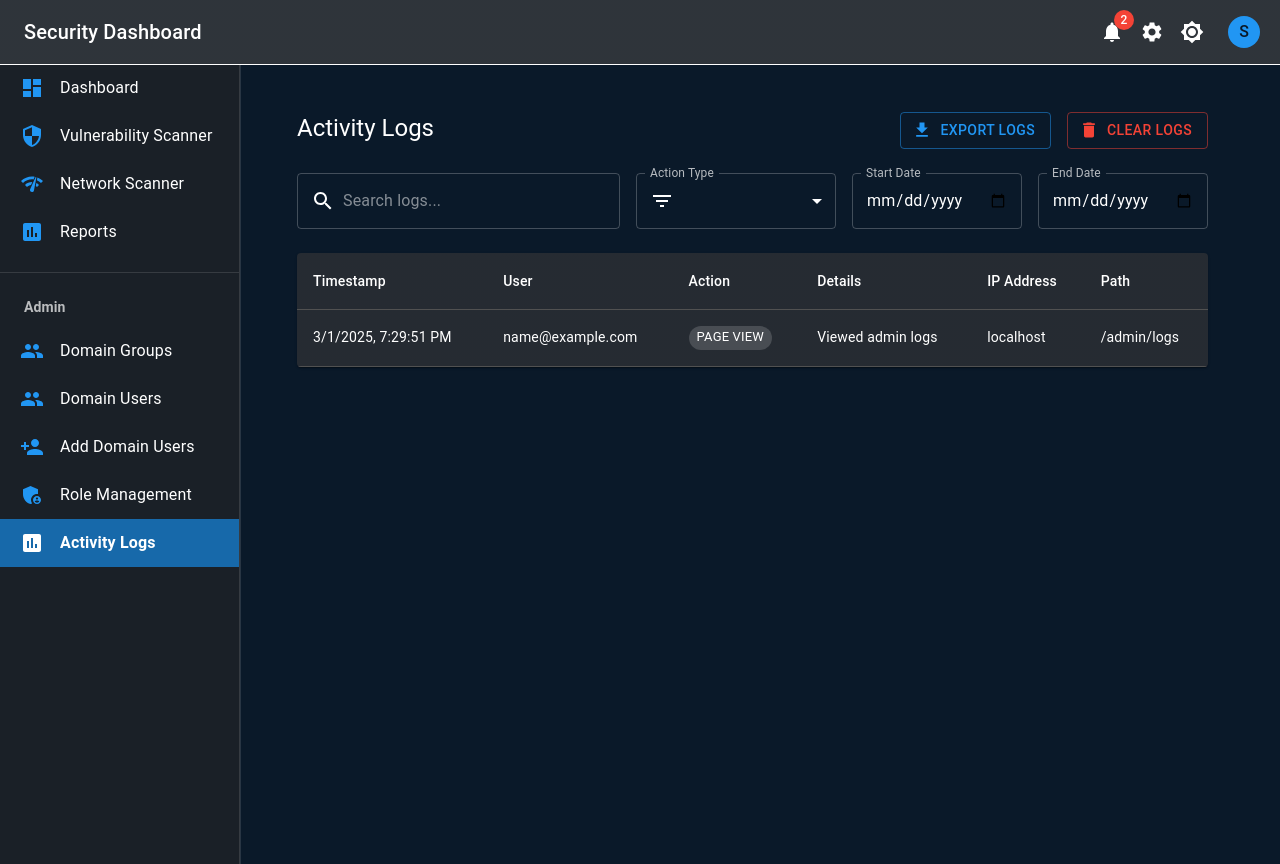
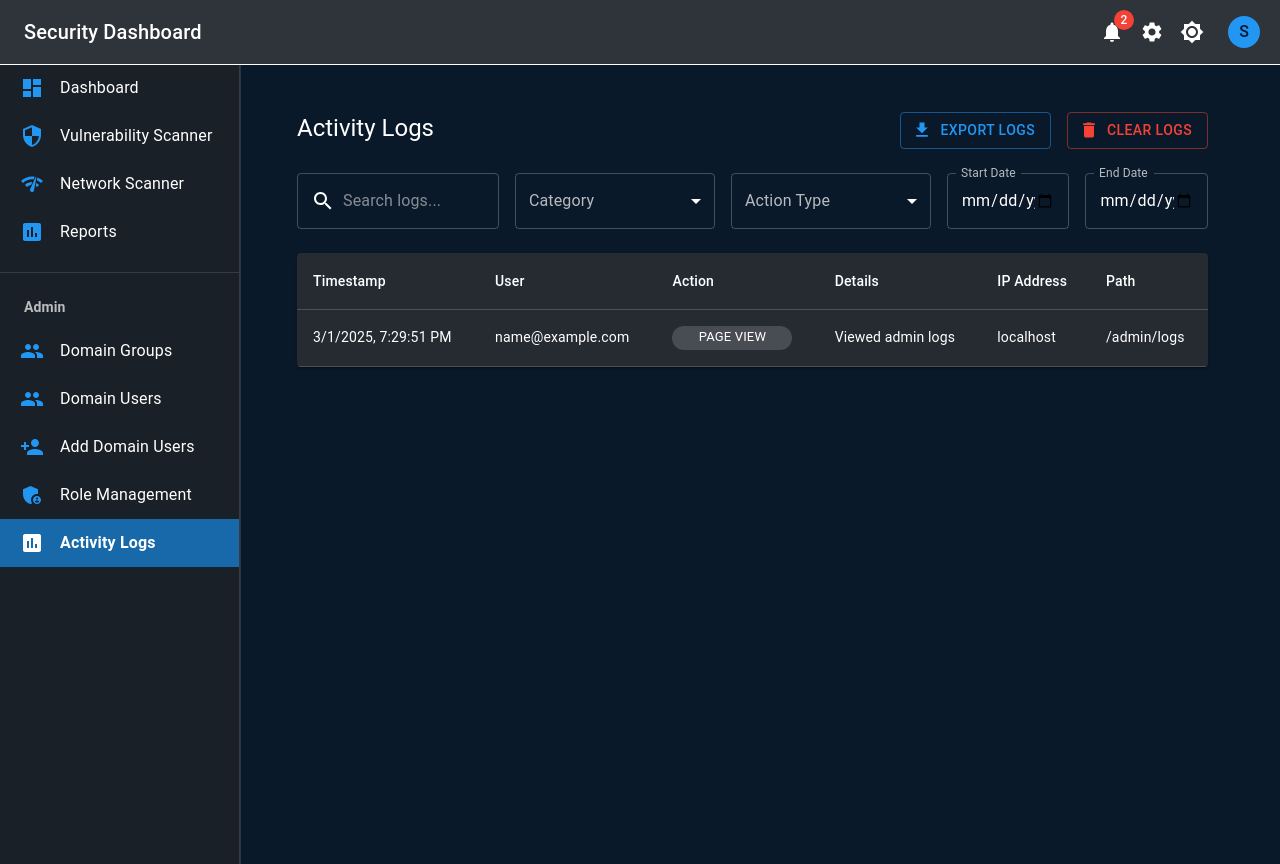
Before and after one commit to ilovemysocksmoree/ADscanner-, a React (Vite) app: page /admin/logs in a window 1280 px wide. Built offline with nearby package versions, Linux system fonts and the light colour scheme; sample sign-in values are in the browser's storage.

Commit message:
Added different filter functions on activity logs.

```diff
--- a/src/pages/admin/AdminLogs.tsx
+++ b/src/pages/admin/AdminLogs.tsx
@@ -31,17 +31,70 @@ import { useAuth } from '../../contexts/AuthContext';
 import { loggingService, LogEntry } from '../../services/LoggingService';
 
 const actionTypes = [
-  'PAGE_VIEW',
+  // Authentication
   'LOGIN',
   'LOGOUT',
+  'REGISTER',
+  'PASSWORD_RESET',
+  'ACCOUNT_CONFIRMATION',
+
+  // User Management
   'CREATE_USER',
   'UPDATE_USER',
   'DELETE_USER',
+  'EXPORT_USERS',
+
+  // Domain Groups
   'CREATE_DOMAIN_GROUP',
   'UPDATE_DOMAIN_GROUP',
   'DELETE_DOMAIN_GROUP',
-  'EXPORT_USERS',
+
+  // Role Management
+  'ADD_ROLE',
+  'EDIT_ROLE',
+  'DELETE_ROLE',
+
+  // Scanning Activities
+  'START_VULNERABILITY_SCAN',
+  'STOP_VULNERABILITY_SCAN',
+  'VULNERABILITY_SCAN_COMPLETE',
+  'VULNERABILITY_SCAN_ERROR',
+  'START_NETWORK_SCAN',
+  'STOP_NETWORK_SCAN',
+  'NETWORK_SCAN_COMPLETE',
+  'NETWORK_SCAN_ERROR',
+
+  // Alerts and Actions
+  'VULNERABILITY_ACTION_TAKEN',
+  'VULNERABILITY_MARKED_BENIGN',
+  'NETWORK_ALERT_ACTION',
+  'NETWORK_ALERT_BENIGN',
+
+  // Reports
+  'GENERATE_REPORT',
+  'EXPORT_REPORT',
+  'DOWNLOAD_REPORT',
+  'SHARE_REPORT',
+
+  // System
+  'PAGE_VIEW',
+  'EXPORT_LOGS',
+  'CLEAR_LOGS',
 ];
+
+const actionCategories = {
+  'Authentication': ['LOGIN', 'LOGOUT', 'REGISTER', 'PASSWORD_RESET', 'ACCOUNT_CONFIRMATION'],
+  'User Management': ['CREATE_USER', 'UPDATE_USER', 'DELETE_USER', 'EXPORT_USERS'],
+  'Domain Groups': ['CREATE_DOMAIN_GROUP', 'UPDATE_DOMAIN_GROUP', 'DELETE_DOMAIN_GROUP'],
+  'Role Management': ['ADD_ROLE', 'EDIT_ROLE', 'DELETE_ROLE'],
+  'Scanning': [
+    'START_VULNERABILITY_SCAN', 'STOP_VULNERABILITY_SCAN', 'VULNERABILITY_SCAN_COMPLETE', 'VULNERABILITY_SCAN_ERROR',
+    'START_NETWORK_SCAN', 'STOP_NETWORK_SCAN', 'NETWORK_SCAN_COMPLETE', 'NETWORK_SCAN_ERROR'
+  ],
+  'Alerts': ['VULNERABILITY_ACTION_TAKEN', 'VULNERABILITY_MARKED_BENIGN', 'NETWORK_ALERT_ACTION', 'NETWORK_ALERT_BENIGN'],
+  'Reports': ['GENERATE_REPORT', 'EXPORT_REPORT', 'DOWNLOAD_REPORT', 'SHARE_REPORT'],
+  'System': ['PAGE_VIEW', 'EXPORT_LOGS', 'CLEAR_LOGS']
+};
 
 export default function AdminLogs() {
   const navigate = useNavigate();
@@ -49,6 +102,7 @@ export default function AdminLogs() {
   const [logs, setLogs] = useState<LogEntry[]>([]);
   const [searchTerm, setSearchTerm] = useState('');
   const [selectedAction, setSelectedAction] = useState<string>('');
+  const [selectedCategory, setSelectedCategory] = useState<string>('');
   const [dateRange, setDateRange] = useState<{
     start: string;
     end: string;
@@ -81,13 +135,18 @@ export default function AdminLogs() {
 
     const matchesAction = !selectedAction || log.action === selectedAction;
 
+    const matchesCategory = !selectedCategory ||
+      Object.entries(actionCategories).find(([category, actions]) =>
+        category === selectedCategory && actions.includes(log.action)
+      );
+
     const logDate = new Date(log.timestamp);
     const matchesDateRange = (
       (!dateRange.start || logDate >= new Date(dateRange.start)) &&
       (!dateRange.end || logDate <= new Date(dateRange.end))
     );
 
-    return matchesSearch && matchesAction && matchesDateRange;
+    return matchesSearch && matchesAction && matchesCategory && matchesDateRange;
   });
 
   const handleExport = () => {
@@ -134,6 +193,16 @@ export default function AdminLogs() {
     }
   };
 
+  const getActionColor = (action: string): "default" | "primary" | "secondary" | "error" | "info" | "success" | "warning" => {
+    if (action.includes('ERROR') || action.includes('DELETE')) return 'error';
+    if (action.includes('CREATE') || action.includes('ADD')) return 'success';
+    if (action.includes('UPDATE') || action.includes('EDIT')) return 'warning';
+    if (action.includes('SCAN')) return 'info';
+    if (action.includes('LOGIN') || action.includes('REGISTER')) return 'primary';
+    if (action.includes('ALERT')) return 'secondary';
+    return 'default';
+  };
+
   return (
     <Box sx={{ p: 3 }}>
       <Box sx={{ display: 'flex', justifyContent: 'space-between', mb: 3 }}>
@@ -176,19 +245,36 @@ export default function AdminLogs() {
         />
 
         <FormControl sx={{ minWidth: 200 }}>
+          <InputLabel>Category</InputLabel>
+          <Select
+            value={selectedCategory}
+            onChange={(e) => {
+              setSelectedCategory(e.target.value);
+              setSelectedAction(''); // Reset action when category changes
+            }}
+            label="Category"
+          >
+            <MenuItem value="">All Categories</MenuItem>
+            {Object.keys(actionCategories).map(category => (
+              <MenuItem key={category} value={category}>
+                {category}
+              </MenuItem>
+            ))}
+          </Select>
+        </FormControl>
+
+        <FormControl sx={{ minWidth: 200 }}>
           <InputLabel>Action Type</InputLabel>
           <Select
             value={selectedAction}
             onChange={(e) => setSelectedAction(e.target.value)}
             label="Action Type"
-            startAdornment={
-              <InputAdornment position="start">
-                <FilterIcon />
-              </InputAdornment>
-            }
           >
             <MenuItem value="">All Actions</MenuItem>
-            {actionTypes.map(action => (
+            {(selectedCategory
+              ? actionCategories[selectedCategory as keyof typeof actionCategories]
+              : actionTypes
+            ).map(action => (
               <MenuItem key={action} value={action}>
                 {action.replace(/_/g, ' ')}
               </MenuItem>
@@ -235,13 +321,9 @@ export default function AdminLogs() {
                 <TableCell>
                   <Chip
                     label={log.action.replace(/_/g, ' ')}
-                    color={
-                      log.action.includes('DELETE') ? 'error' :
-                      log.action.includes('CREATE') ? 'success' :
-                      log.action.includes('UPDATE') ? 'warning' :
-                      'default'
-                    }
+                    color={getActionColor(log.action)}
                     size="small"
+                    sx={{ minWidth: 120 }}
                   />
                 </TableCell>
                 <TableCell>{log.details}</TableCell>
```
